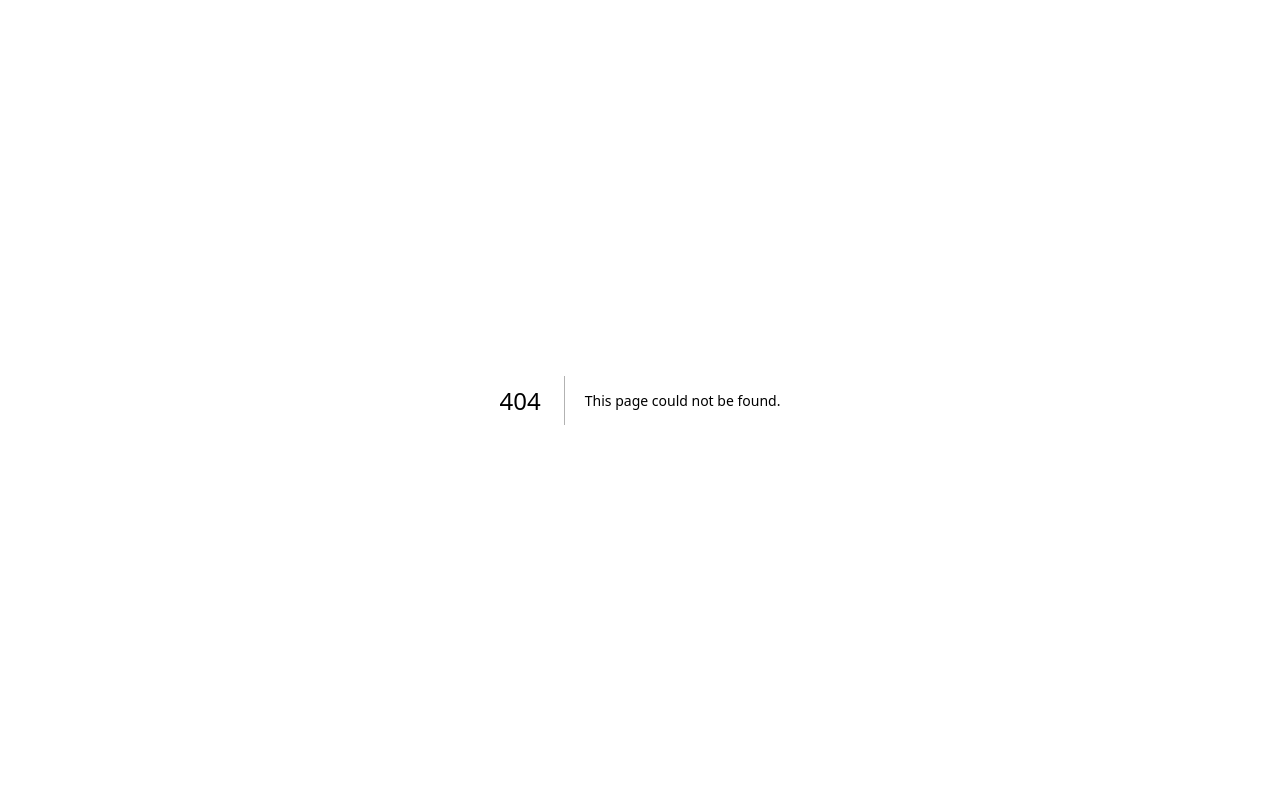
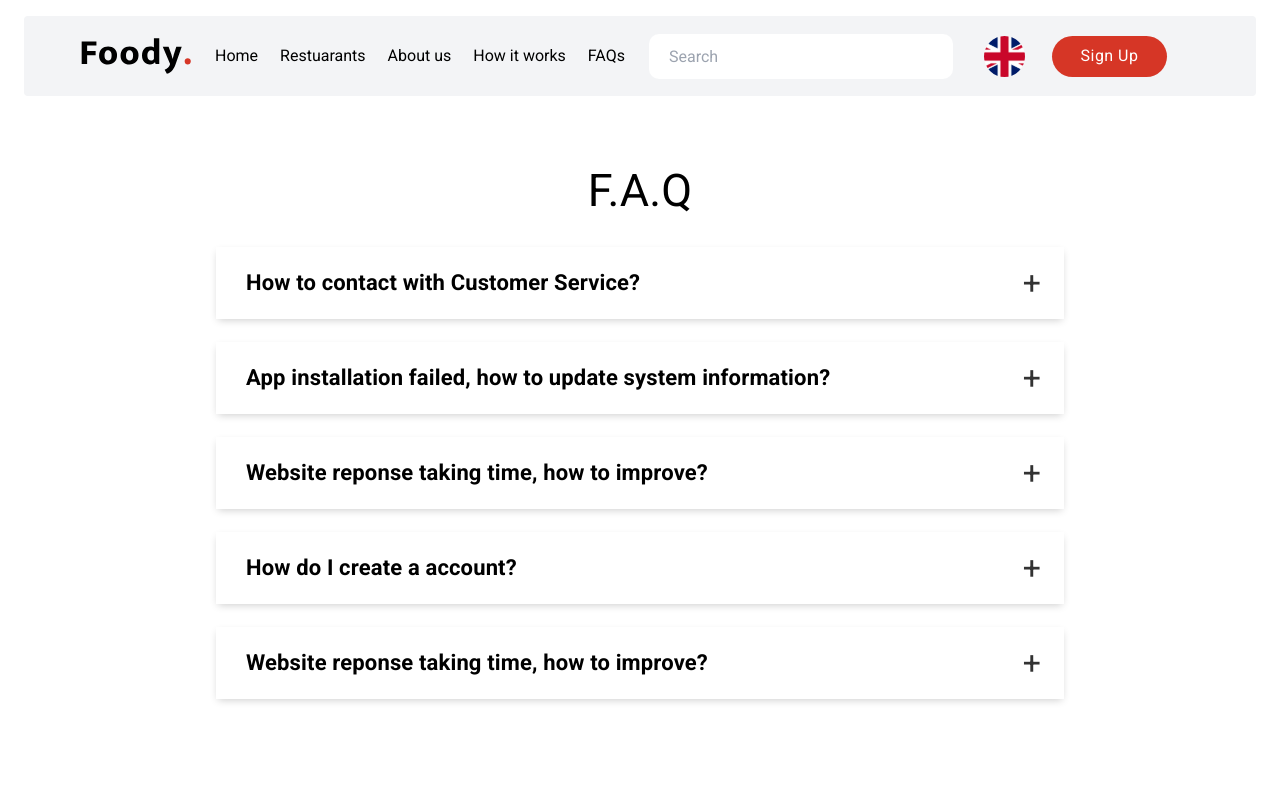
Before and after one commit to ibrahimseyidov/foody-project, a Next.js app: page /faqs in a window 1280 px wide. Before the commit this address had no page. Shown: the top 800 px of the page. Built offline with nearby package versions, Linux system fonts and the light colour scheme.

Commit message:
Created Faqs Page Design

```diff
--- a/components/common/ClientFooter/ClientFooter.js
+++ b/components/common/ClientFooter/ClientFooter.js
@@ -86,7 +86,7 @@ const ClientFooter = () => {
                             </div>
                         </div>
 
-                        <div>
+                        <div className='flex justify-center text-white mt-14'>
                             <span>All rights reserved © 2003-2023 Foody TERMS OF USE | Privacy Policy</span>
                         </div>
 
--- a/components/common/ClientHeader/ClientHeader.js
+++ b/components/common/ClientHeader/ClientHeader.js
@@ -18,16 +18,16 @@ const ClientHeader = () => {
                             <Link href='/'>Home</Link>
                         </li>
                         <li>
-                            <Link href='/'>Restuarants</Link>
+                            <Link href='/restaurants'>Restuarants</Link>
                         </li>
                         <li>
-                            <Link href='/'>About us</Link>
+                            <Link href='/about-us'>About us</Link>
                         </li>
                         <li>
-                            <Link href='/'>How it works</Link>
+                            <Link href='/how-it-works'>How it works</Link>
                         </li>
                         <li>
-                            <Link href='/'>FAQs</Link>
+                            <Link href='/faqs'>FAQs</Link>
                         </li>
                     </nav>
                     <div className={styles['header-right-container']}>
--- a/pages/about-us/index.js
+++ b/pages/about-us/index.js
@@ -1,4 +1,5 @@
-import React from 'react'
+'use client'
+import React, { useEffect } from 'react'
 import Image from 'next/image'
 import littleHam from '../../assets/images/foodImages/littleHam.svg'
 import stars from '../../assets/images/stars.svg'
@@ -8,20 +9,26 @@ import littlePizzas from '../../assets/images/foodImages/littlePizzas.svg'
 import soup from '../../assets/images/foodImages/soup.svg'
 import coffee from '../../assets/images/foodImages/coffe.svg'
 import styles from './aboutus.module.css'
-
+import AOS from 'aos';
+import 'aos/dist/aos.css';
 
 const index = () => {
+
+    useEffect(() => {
+        AOS.init()
+    }, [])
+
     return (
         <>
             <ClientContainer>
                 <section className='mt-28 mx-24 flex justify-between'>
-                    <div className='w-2/4 mr-20'>
+                    <div className='w-2/4 mr-20' data-aos='fade-right'>
                         <h2 className={styles['about-head']}>About Us</h2>
                         <p className={styles['about-para']}>
                             Lorem ipsum is placeholder text commonly used in the graphic, print, and publishing industries for previewing layouts and visual mockups.Lorem ipsum is placeholder text commonly used in the graphic, print, and publishing industries for previewing layouts and visual mockups.Lorem ipsum is placeholder text commonly used in the graphic, print, and publishing industries for previewing layouts and visual mockups.
                         </p>
                     </div>
-                    <div className={styles['about-bg']}>
+                    <div className={styles['about-bg']} data-aos='fade-left'>
                         <Image src={aboutBg} />
                         <div className={styles['about-card']}>
                             <div className='relative'>
--- /dev/null
+++ b/pages/faqs/faq.module.css
@@ -0,0 +1,71 @@
+.faq {
+    color: #000;
+    text-align: center;
+    font-size: 45px;
+    font-style: normal;
+    font-weight: 500;
+    line-height: 30px;
+    letter-spacing: 0.15px;
+    margin-bottom: 41px;
+}
+
+.faq-card-container {
+    box-shadow: 0px 3px 8px -2px rgba(0, 0, 0, 0.20);
+    margin-bottom: 23px;
+    padding: 0 23px 0px 30px;
+}
+
+.faq-card {
+    justify-content: space-between;
+    background: #FFF;
+    height: 72px;
+    display: flex;
+    align-items: center;
+    gap: 20px;
+}
+
+.faq-card :nth-child(1) {
+    color: #000;
+    font-size: 22px;
+    font-style: normal;
+    font-weight: 600;
+    line-height: 30px;
+    letter-spacing: 0.15px;
+}
+
+.faq-card :nth-child(2) {
+    border: none;
+    outline: none;
+    font-size: 32px;
+    color: #323232;
+    transition: 0.5s all ease;
+}
+
+.faq-card :nth-child(2):hover {
+    transform: scale(1.1);
+}
+
+.faq-card :nth-child(2):active {
+    transform: scale(0.9);
+}
+
+.faq-para {
+    width: 85%;
+    padding-bottom: 20px;
+    color: #828282;
+    font-size: 18px;
+    font-style: normal;
+    font-weight: 500;
+    line-height: 30px;
+    letter-spacing: 0.15px;
+    animation: fadeIn 0.5s ease-in;
+}
+
+@keyframes fadeIn {
+    from {
+      opacity: 0;
+    }
+    to {
+      opacity: 1;
+    }
+  }
--- /dev/null
+++ b/pages/faqs/index.js
@@ -0,0 +1,145 @@
+'use client'
+import React, { useEffect, useState } from 'react'
+import ClientContainer from '../../components/common/ClientContainer/ClientContainer'
+import styles from './faq.module.css'
+import AOS from 'aos';
+import 'aos/dist/aos.css';
+
+const index = () => {
+
+    useEffect(() => {
+        AOS.init()
+    }, [])
+
+    const [isOpenedMenu, setIsOpenedMenu] = useState()
+
+    const handleFAQMenu = (faqName) => {
+        setIsOpenedMenu(faqName)
+    }
+
+    const handleFAQCloseMenu = (faqName) => {
+        setIsOpenedMenu(faqName)
+    }
+
+    return (
+        <>
+            <ClientContainer>
+                <section className='mt-20 mx-48 mb-72' data-aos='fade-up'>
+                    <div className='flex justify-center'>
+                        <h2 className={styles.faq}>F.A.Q</h2>
+                    </div>
+                    <div>
+                        <div className={styles['faq-card-container']}>
+                            <div className={styles['faq-card']}>
+                                <span>How to contact with Customer Service?</span>
+                                {isOpenedMenu === 'service' && isOpenedMenu !== 'service-close' ?
+                                    <button onClick={() => handleFAQCloseMenu('service-close')}>
+                                        -
+                                    </button>
+                                    :
+                                    <button onClick={() => handleFAQMenu('service')}>
+                                        +
+                                    </button>
+                                }
+                            </div>
+                            {isOpenedMenu === 'service' &&
+                                <div className={styles['faq-para']}>
+                                    <p>
+                                        Our Customer Experience Team is available 7 days a week and we offer 2 ways to get in contact.Email and Chat . We try to reply quickly, so you need not to wait too long for a response!.
+                                    </p>
+                                </div>
+                            }
+                        </div>
+                        <div className={styles['faq-card-container']}>
+                            <div className={styles['faq-card']}>
+                                <span>App installation failed, how to update system information?</span>
+                                {isOpenedMenu === 'information' && isOpenedMenu !== 'information-close' ?
+                                    <button onClick={() => handleFAQCloseMenu('information-close')}>
+                                        -
+                                    </button>
+                                    :
+                                    <button onClick={() => handleFAQMenu('information')}>
+                                        +
+                                    </button>
+                                }
+                            </div>
+                            {isOpenedMenu === 'information' &&
+                                <div className={styles['faq-para']}>
+                                    <p>
+                                        Our Customer Experience Team is available 7 days a week and we offer 2 ways to get in contact.Email and Chat . We try to reply quickly, so you need not to wait too long for a response!.
+                                    </p>
+                                </div>
+                            }
+                        </div>
+                        <div className={styles['faq-card-container']}>
+                            <div className={styles['faq-card']}>
+                                <span>Website reponse taking time, how to improve?</span>
+                                {isOpenedMenu === 'improve' && isOpenedMenu !== 'improve-close' ?
+                                    <button onClick={() => handleFAQCloseMenu('improve-close')}>
+                                        -
+                                    </button>
+                                    :
+                                    <button onClick={() => handleFAQMenu('improve')}>
+                                        +
+                                    </button>
+                                }
+                            </div>
+                            {isOpenedMenu === 'improve' &&
+                                <div className={styles['faq-para']}>
+                                    <p>
+                                        Our Customer Experience Team is available 7 days a week and we offer 2 ways to get in contact.Email and Chat . We try to reply quickly, so you need not to wait too long for a response!.
+                                    </p>
+                                </div>
+                            }
+                        </div>
+                        <div className={styles['faq-card-container']}>
+                            <div className={styles['faq-card']}>
+                                <span>How do I create a account?</span>
+                                {isOpenedMenu === 'account' && isOpenedMenu !== 'account-close' ?
+                                    <button onClick={() => handleFAQCloseMenu('account-close')}>
+                                        -
+                                    </button>
+                                    :
+                                    <button onClick={() => handleFAQMenu('account')}>
+                                        +
+                                    </button>
+                                }
+                            </div>
+                            {isOpenedMenu === 'account' &&
+                                <div className={styles['faq-para']}>
+                                    <p>
+                                        Our Customer Experience Team is available 7 days a week and we offer 2 ways to get in contact.Email and Chat . We try to reply quickly, so you need not to wait too long for a response!.
+                                    </p>
+                                </div>
+                            }
+                        </div>
+                        <div className={styles['faq-card-container']}>
+                            <div className={styles['faq-card']}>
+                                <span>Website reponse taking time, how to improve?</span>
+                                {isOpenedMenu === 'website' && isOpenedMenu !== 'website-close' ?
+                                    <button onClick={() => handleFAQCloseMenu('website-close')}>
+                                        -
+                                    </button>
+                                    :
+                                    <button onClick={() => handleFAQMenu('website')}>
+                                        +
+                                    </button>
+                                }
+                            </div>
+                            {isOpenedMenu === 'website' &&
+                                <div className={styles['faq-para']}>
+                                    <p>
+                                        Our Customer Experience Team is available 7 days a week and we offer 2 ways to get in contact.Email and Chat . We try to reply quickly, so you need not to wait too long for a response!.
+                                    </p>
+                                </div>
+                            }
+                        </div>
+                    </div>
+
+                </section>
+            </ClientContainer>
+        </>
+    )
+}
+
+export default index
--- a/pages/how-it-works/index.js
+++ b/pages/how-it-works/index.js
@@ -1,15 +1,23 @@
+'use client'
 import Image from 'next/image'
-import React from 'react'
+import React, { useEffect } from 'react'
 import ClientContainer from '../../components/common/ClientContainer/ClientContainer'
 import styles from './works.module.css'
 import worksBg from '../../assets/images/worksBg.svg'
 import worksImg from '../../assets/images/worksImg.svg'
+import AOS from 'aos';
+import 'aos/dist/aos.css';
 
 const index = () => {
+
+    useEffect(() => {
+        AOS.init()
+    }, [])
+
     return (
         <>
             <ClientContainer>
-                <section className='mt-16 mx-48'>
+                <section className='mt-16 mx-48' data-aos='zoom-in'>
                     <div className={styles['works-head']}>
                         <h2>How it works</h2>
                         <p>
```
